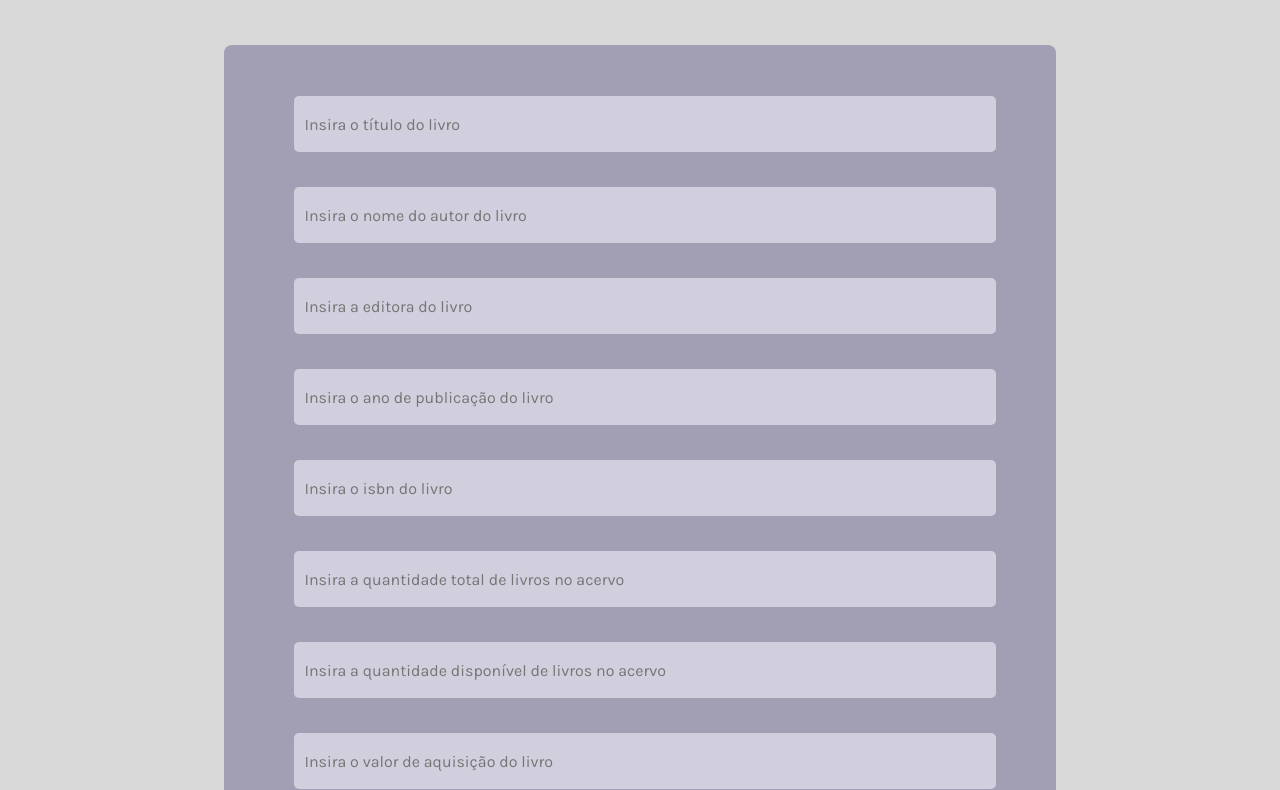
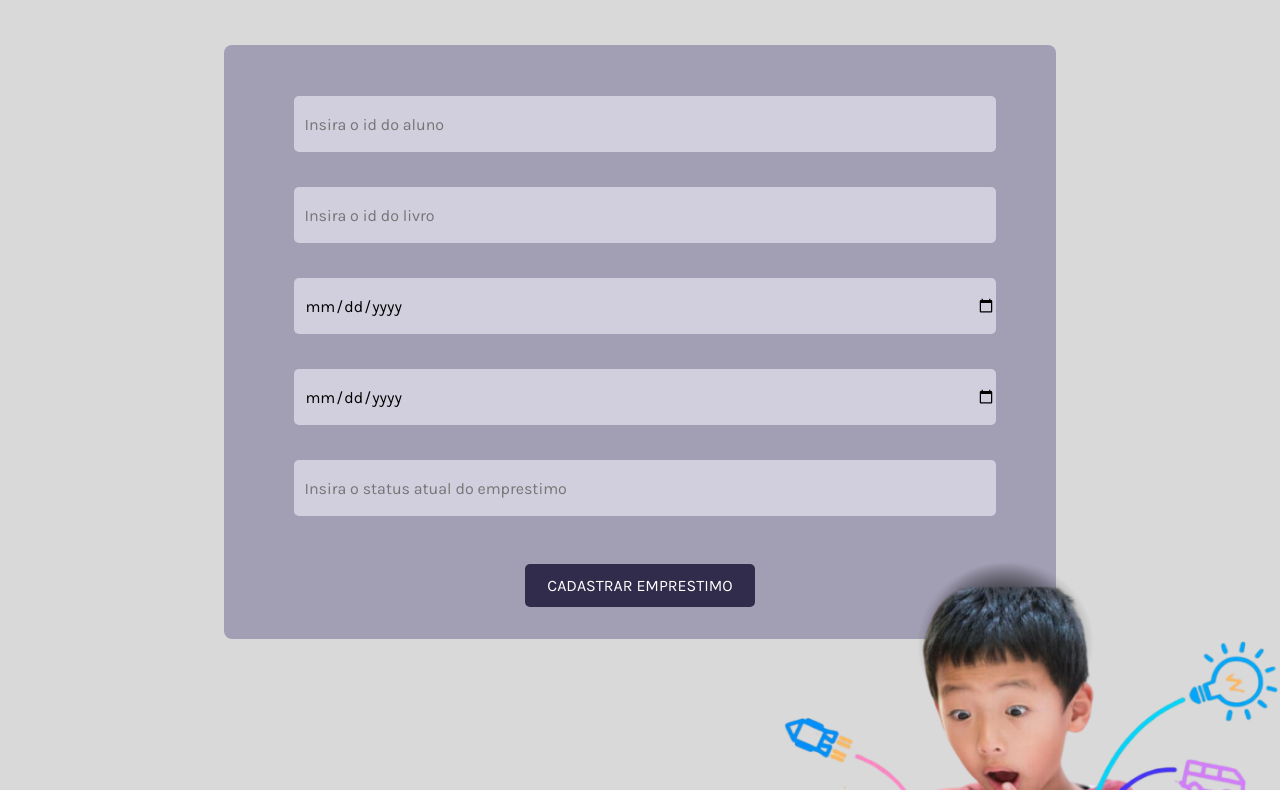
Before and after one commit to Caroline060/frontend-bibliosmart, a plain HTML site: page cadastro-emprestimo.html in a window 1280 px wide. Shown: the part 162-952 px from the top of the page. Drawn offline with Linux system fonts and the light colour scheme.

Commit message:
Corrigindo Issues

```diff
--- a/cadastro-emprestimo.html
+++ b/cadastro-emprestimo.html
@@ -8,7 +8,7 @@
     <!-- CSS -->
     <link rel="stylesheet" href="css/principal.css">
     <link rel="stylesheet" href="css/navegacao.css">
-    <link rel="stylesheet" href="css/cad-livro.css">
+    <link rel="stylesheet" href="css/cad-emprestimo.css">
 
 <body>
     <header>
@@ -25,47 +25,32 @@
         <form action="">
             <label>
                 <br>
-                <input type="text" name="input-titulo-livro" placeholder="Insira o título do livro" required>
+                <input type="number" name="input-id-aluno" placeholder="Insira o id do aluno" required>
             </label>
 
             <label>
                 <br>
-                <input type="text" name="input-autor-livro" placeholder="Insira o nome do autor do livro" required>
+                <input type="number" name="input-id-livro" placeholder="Insira o id do livro" required>
             </label>
 
             <label>
                 <br>
-                <input type="text" name="input-editora-livro" placeholder="Insira a editora do livro" required>
+                <input type="date" name="input-data-emprestimo" placeholder="Insira a data do emprestimo" required>
             </label>
 
             <label>
                 <br>
-                <input type="number" name="input-ano-publicacao-livro" placeholder="Insira o ano de publicação do livro" required>
+                <input type="date" name="input-data-devolucao" placeholder="Insira a data de devolução do livro" required>
             </label>
 
             <label>
                 <br>
-                <input type="text" name="input-isbn-livro" placeholder="Insira o isbn do livro" required>
+                <input type="text" name="input-status-emprestimo" placeholder="Insira o status atual do emprestimo" required>
             </label>
-            <label>
-                <br>
-                <input type="number" name="input-quantidade-total-livro" placeholder="Insira a quantidade total de livros no acervo" required>
-            </label>
-            <label>
-                <br>
-                <input type="number" name="input-quantidade-disponivel-livro" placeholder="Insira a quantidade disponível de livros no acervo" required>
-            </label>
-            <label>
-                <br>
-                <input type="number" name="input-valor-livro" placeholder="Insira o valor de aquisição do livro" required>
-            </label>
-            <label>
-                <br>
-                <input type="text" name="input-status-livro" placeholder="Insira o status do livro" required>
-            </label>
-            <input type="button" value="CADASTRAR LIVROS" onclick="enviaFormulario()">
+
+            <input type="button" value="CADASTRAR EMPRESTIMO" onclick="enviaFormulario()">
         </form>
     </div>
-    <img src="assets/images/cadastro livro.png" alt="">
+    <img src="assets/images/aluno_emprestimo.png" alt="">
     <script src="js/livro.js"></script>
 </body>
--- /dev/null
+++ b/css/cad-emprestimo.css
@@ -0,0 +1,62 @@
+/* FORMULÁRIO */
+.container-formulario {
+    width: 60%; /* Ajustado para parecer mais próximo do mockup */
+    min-height: 50vh; /* Altura mínima ajustada para não ficar muito grande */
+    background-color: #A29FB4; /* Cor de fundo conforme o mockup */
+    margin: 3rem auto; /* Margens ajustadas para centralização */
+    padding: 2rem; /* Adiciona padding interno */
+    border-radius: 8px; /* Borda mais suave */
+}
+
+.container-formulario form {
+    display: flex;
+    flex-direction: column;
+    align-items: center;
+    width: 100%;
+}
+
+label {
+    width: 90%;
+    margin-bottom: 1rem;
+}
+
+input[type="text"],
+input[type="number"],
+input[type="date"] {
+    width: 100%;
+    height: 3.5rem;
+    padding-left: 10px;
+    border: 1px solid #ccc;
+    border-radius: 5px;
+    border: none;
+    outline: none;
+    background-color: #D1CFDE;
+    font-size: medium;
+}
+
+input[type="button"] {
+    background-color: var(--cor-primaria);
+    color: white;
+    width: 30%;
+    padding: 0.75rem;
+    margin-top: 2rem;
+    border: none;
+    border-radius: 5px;
+    cursor: pointer;
+    font-size: 1rem;
+}
+
+/* Ajusta o hover do botão para ter feedback visual */
+input[type="button"]:hover {
+    background-color: var(--cor-primaria);
+}
+
+
+img {
+    background-size: contain;
+    width: 500px;
+    height: 483px;
+    position: absolute;
+    bottom: -250px;
+    right: -3px;
+}
--- a/css/principal.css
+++ b/css/principal.css
@@ -55,7 +55,7 @@ h1 {
     color: white;
 
     height: 50%;
-    width: 30%;
+    width: 50%;
 
     border-radius: 5px;
 }
```
Also changed, not shown: cadastro-aluno.html (+2 -2 lines), cadastro-livro.html (+1 -1 lines), lista-emprestimo.html (+50 -0 lines), assets/images/aluno_emprestimo.png (added).
